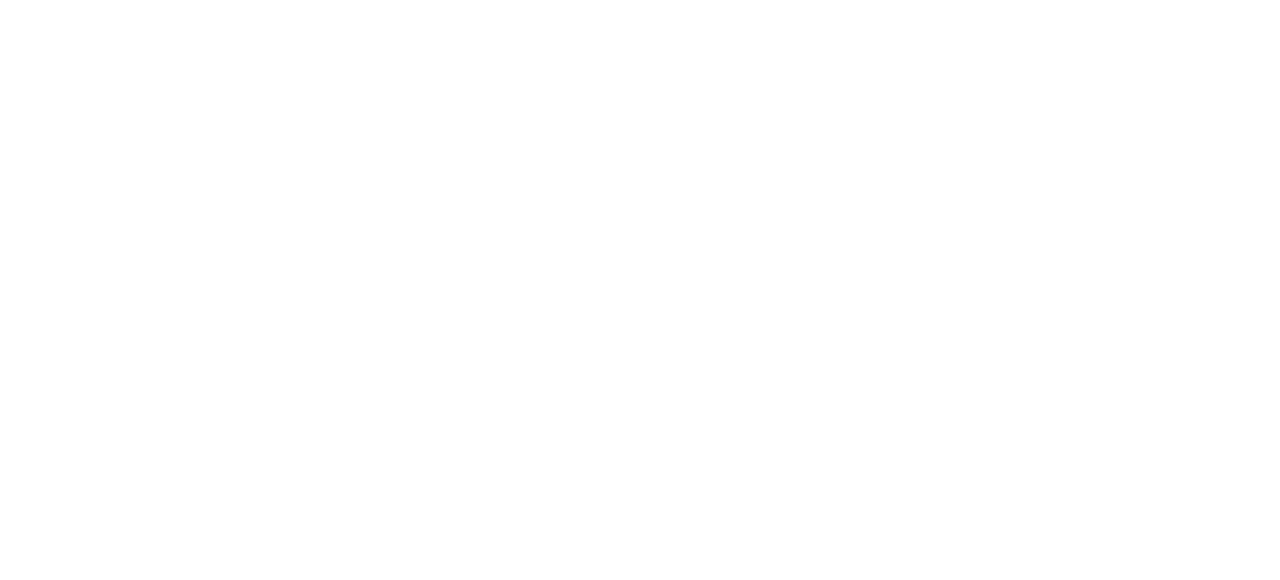
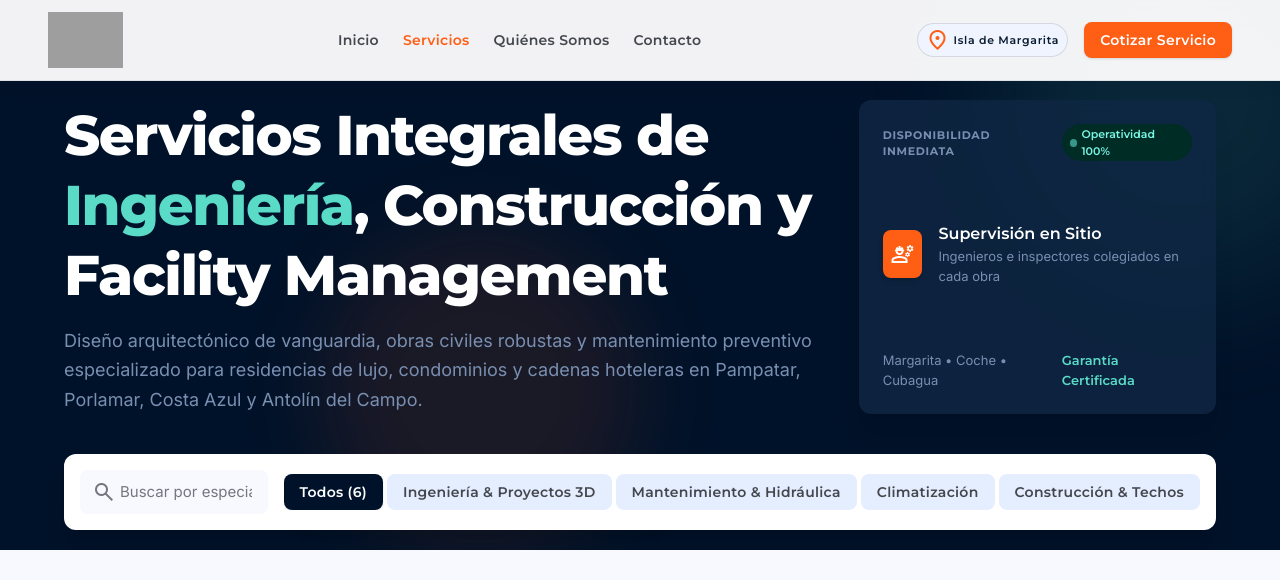
Before and after one commit to copyplotmargarita/DS.SERVICIOS, a React (Vite) app: page /#/servicios in a window 1280 px wide. Shown: the top 580 px of the page. Built offline with nearby package versions, Linux system fonts and the light colour scheme; grey boxes are pictures that could not be loaded.

Commit message:
Add break-words and HashRouter

```diff
--- a/src/App.jsx
+++ b/src/App.jsx
@@ -1,4 +1,4 @@
-import { BrowserRouter as Router, Routes, Route } from 'react-router-dom';
+import { HashRouter as Router, Routes, Route } from 'react-router-dom';
 import { Layout } from './components/layout/Layout';
 
 import { Home } from './pages/Home';
@@ -9,7 +9,7 @@ import { Cotizador } from './pages/Cotizador';
 
 function App() {
   return (
-    <Router basename="/DS.SERVICIOS">
+    <Router>
       <Routes>
         <Route path="/" element={<Layout />}>
           <Route index element={<Home />} />
--- a/src/pages/Servicios.jsx
+++ b/src/pages/Servicios.jsx
@@ -10,7 +10,7 @@ export function Servicios() {
 
 <div className="grid grid-cols-1 lg:grid-cols-12 gap-space-xl items-stretch">
 <div className="lg:col-span-8 space-y-space-md flex flex-col justify-center">
-<h1 className="font-display text-display-mobile md:text-display text-on-primary tracking-tight leading-tight">
+<h1 className="font-display text-display-mobile md:text-display text-on-primary tracking-tight leading-tight break-words">
             Servicios Integrales de <span className="text-tertiary-fixed-dim">Ingeniería</span>, Construcción y Facility Management
           </h1>
 <p className="font-body-lg text-body-lg text-on-primary-container max-w-3xl leading-relaxed">
```
